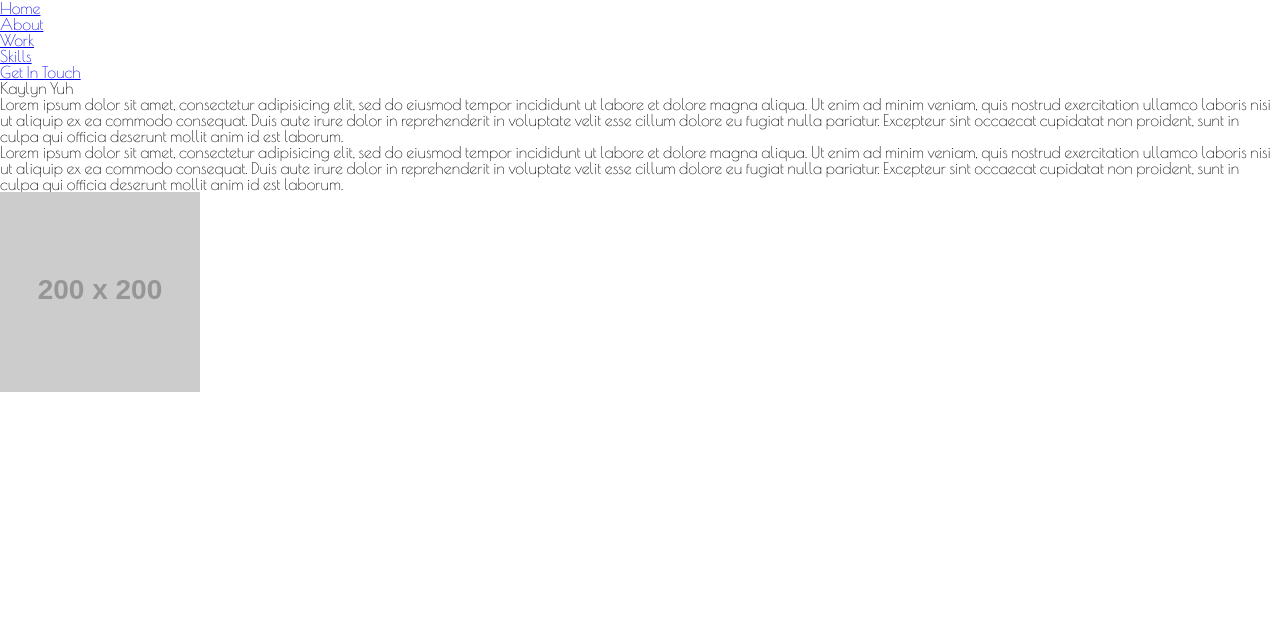
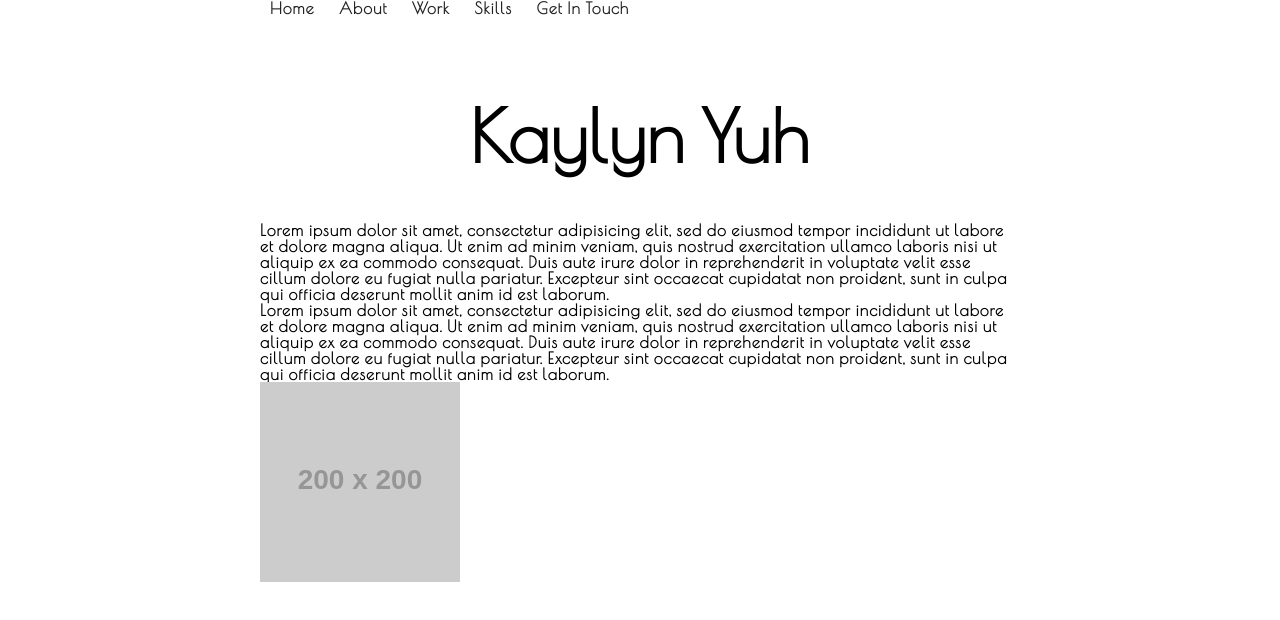
Before and after one commit to kaylynyuh/portfolio, a plain HTML site: page index.html in a window 1280 px wide. Drawn offline with nearby package versions, Linux system fonts and the light colour scheme; placeholder pictures from the web are drawn by us.

Commit message:
name h1 fixed, letter spacing added, more edits

```diff
--- a/css/base.css
+++ b/css/base.css
@@ -1,3 +1,21 @@
 body {
   font-family: 'Poiret One', cursive;
+  font-weight: bold;
+  letter-spacing: 1px;
+  width: 760px;
+  margin: 0 auto;
 }
+
+nav {
+  height: 50px;
+}
+
+nav li {
+  display: inline;
+  padding: 10px;
+}
+
+nav a {
+  text-decoration: none;
+  color: #222;
+}
--- a/css/layout.css
+++ b/css/layout.css
@@ -0,0 +1,5 @@
+.name h1 {
+  padding: 50px;
+  font-size: 72px;
+  text-align: center;
+}
--- a/index.html
+++ b/index.html
@@ -23,7 +23,9 @@
       </nav>
     </header>
     <main>
+      <div class="name">
         <h1>Kaylyn Yuh</h1>
+      </div>
         <p>
           Lorem ipsum dolor sit amet, consectetur adipisicing elit, sed do eiusmod tempor incididunt ut labore et dolore magna aliqua. Ut enim ad minim veniam, quis nostrud exercitation ullamco laboris nisi ut aliquip ex ea commodo consequat. Duis aute irure dolor in reprehenderit in voluptate velit esse cillum dolore eu fugiat nulla pariatur. Excepteur sint occaecat cupidatat non proident, sunt in culpa qui officia deserunt mollit anim id est laborum.
         </p>
```
Lines whose indentation alone changed are shown as unchanged.
